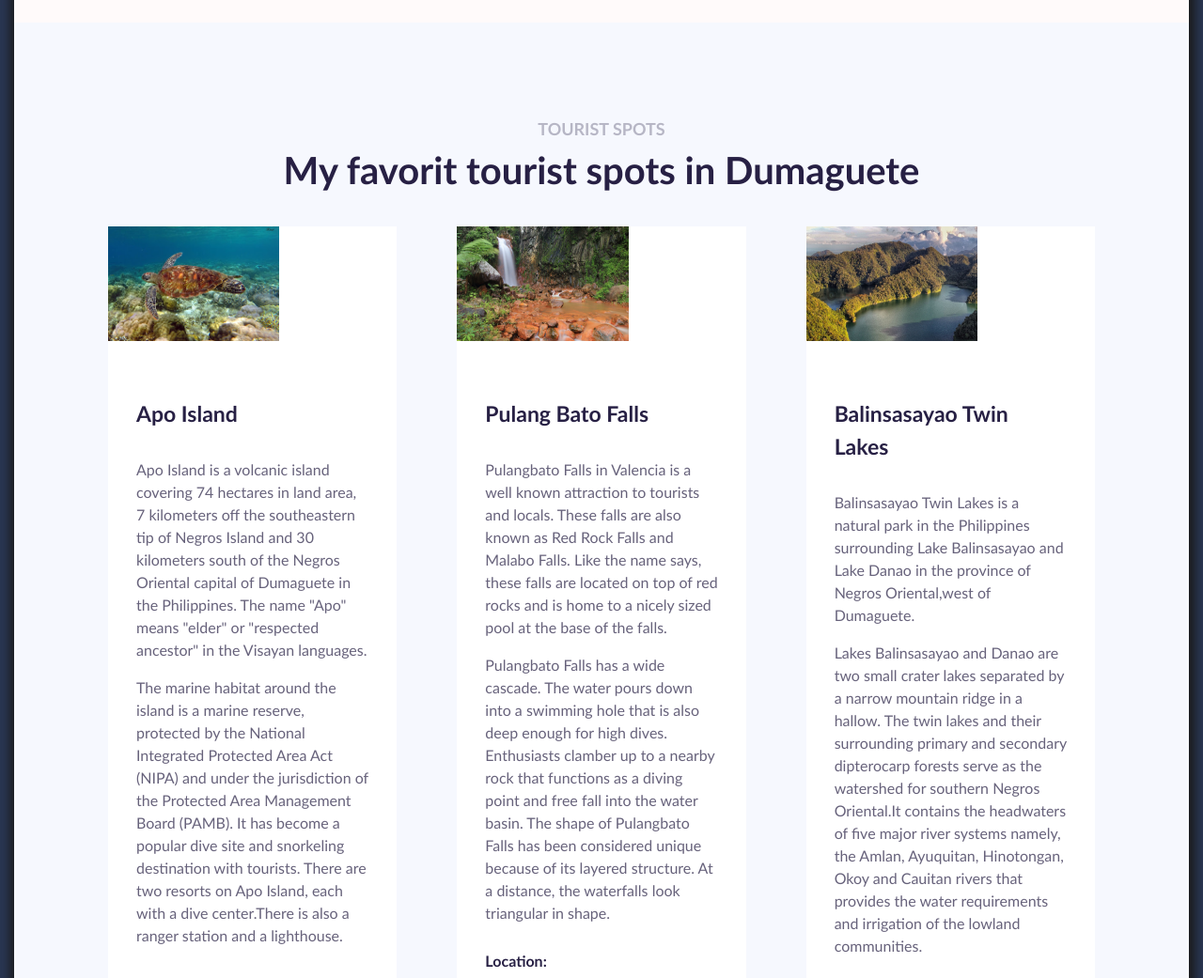
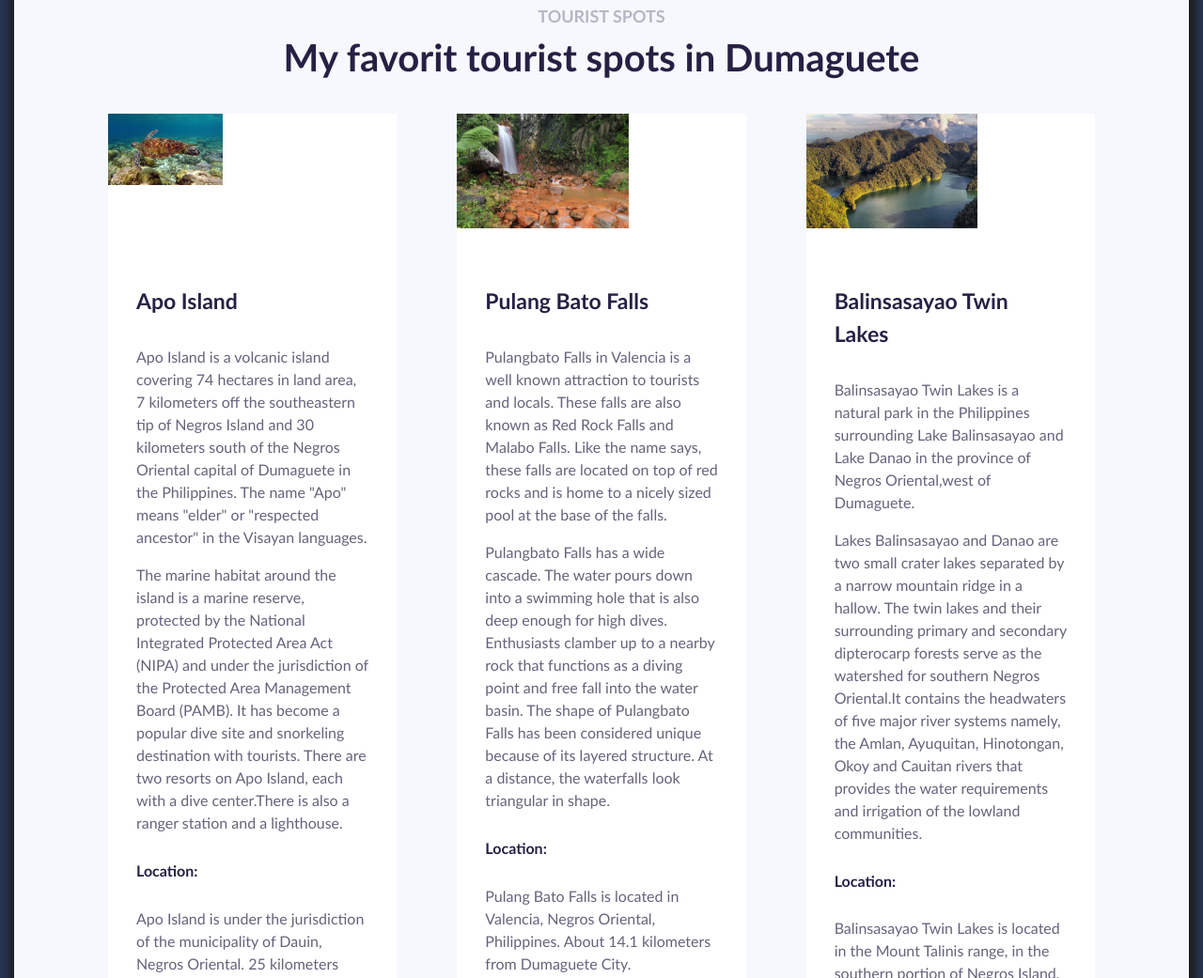
Before and after one commit to belram990/Travel-project, a plain HTML site: page index.html in a window 1280 px wide. Shown: the part 1480-2521 px from the top of the page at 94% size. Drawn offline with Linux system fonts and the light colour scheme; grey boxes are pictures that could not be loaded.

Commit message:
fixed bug on an image

```diff
--- a/CSS/style.css
+++ b/CSS/style.css
@@ -113,7 +113,9 @@ main h5 {
     height: 100%
 }
 
-
+.image-responsive {
+    width: 100%;
+}
 
 .photos {
     text-align: center;
--- a/index.html
+++ b/index.html
@@ -78,7 +78,7 @@
                 <div class="grid grid-3-columns">
                     <div class="card">
                         <div class="card-header grid grid-2-columns">
-                            <img src="/Images/travel spots/apo island .JPG" alt="apo island" class="img-responsive" />
+                            <img src="/Images/travel spots/apo island .JPG" alt="apo island" class="image-responsive" />
                             <iframe
                                 src="https://www.google.com/maps/embed?pb=!1m18!1m12!1m3!1d8625.352736432165!2d123.26644470561997!3d9.077822872323999!2m3!1f0!2f0!3f0!3m2!1i1024!2i768!4f13.1!3m3!1m2!1s0x33ab45464a2157d5%3A0x241aad1dbfb5d398!2sApo%20Island!5e0!3m2!1sen!2sus!4v1737835977959!5m2!1sen!2sus"
                                 class="embed" style="border:0;" allowfullscreen="" loading="lazy"
```
